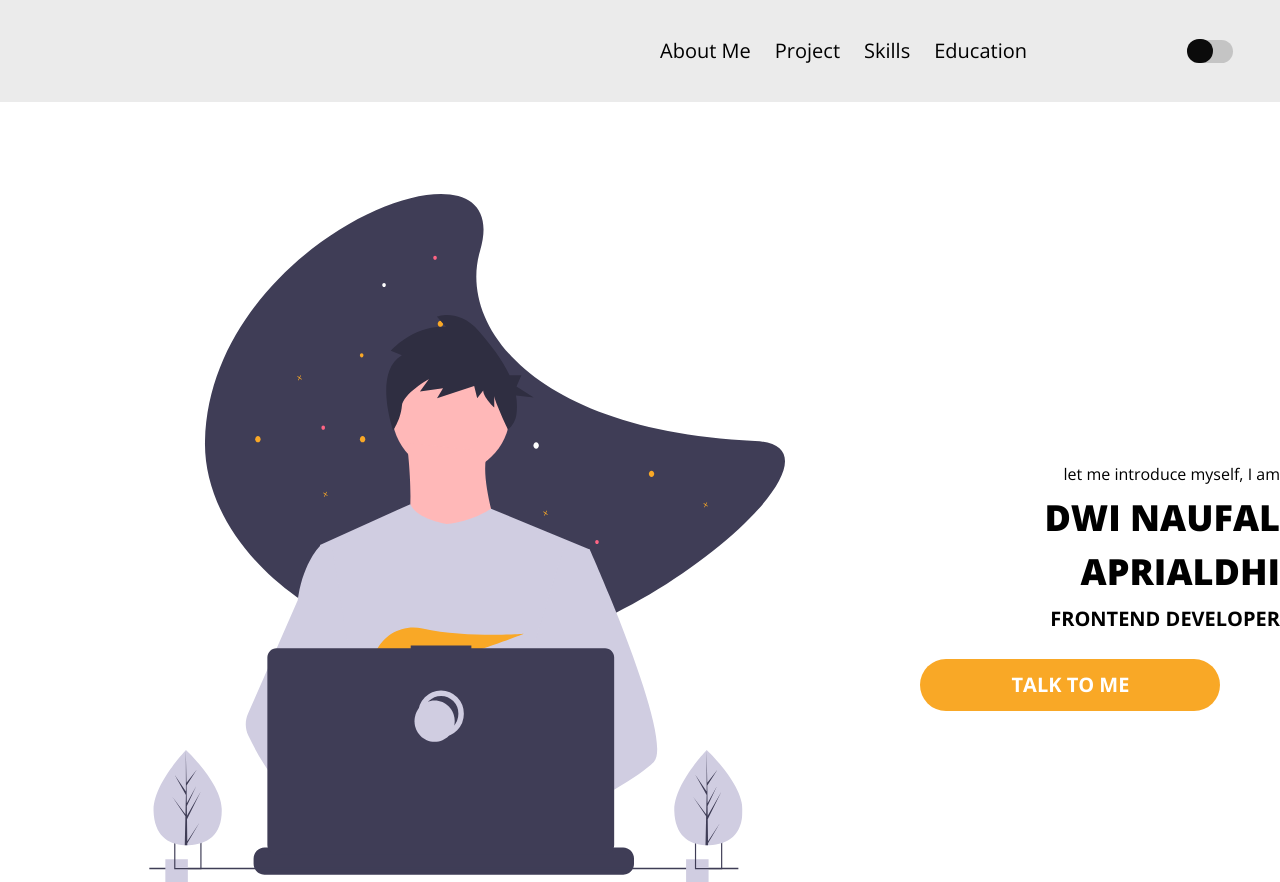
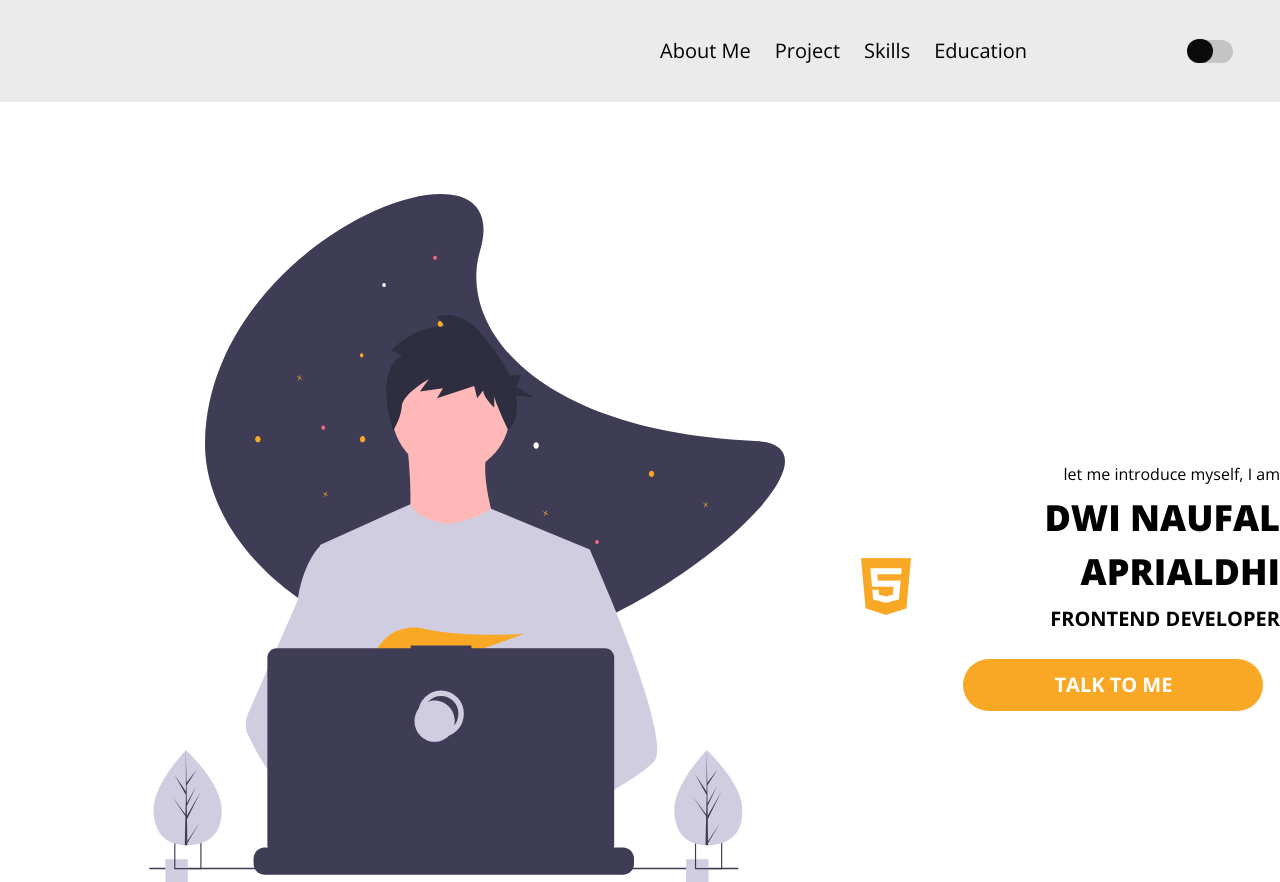
Before and after one commit to DwiNaufalAprialdhi/portodwinaufalaprialdhi.github.io, a website: page index.html in a window 1280 px wide. Shown: the top 882 px of the page. Drawn offline with nearby package versions, Linux system fonts and the light colour scheme.

Commit message:
update img assets

```diff
--- a/index.html
+++ b/index.html
@@ -87,6 +87,7 @@
     <!-- Hero Start -->
     <section id="hero" class="hero">
       <img src="/assets/img/hero.svg" alt="Hero" class="hero_image" />
+      <img src="/assets/img/icons/html5-brands 1.png" alt="Html5" class="" />
       <div class="hero_title">
         <h2 class="hero_title1">let me introduce myself, I am</h2>
         <h1 class="hero_tittle2">Dwi Naufal Aprialdhi</h1>
```
